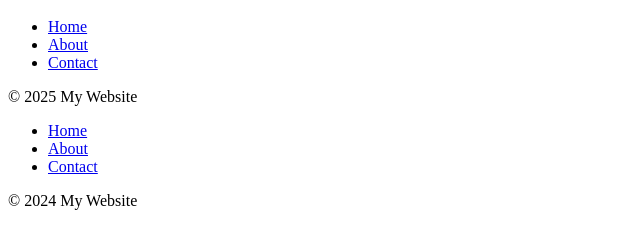
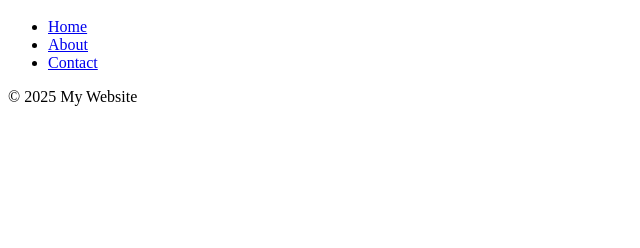
Before and after one commit to callmesophiii/website-project, a plain HTML site: page index.html in a window 1280 px wide. Shown: the part 48-296 px from the top of the page, without its empty margins (0-640 px from the left). Drawn offline with Linux system fonts and the light colour scheme.

Commit message:
format document

```diff
--- a/index.html
+++ b/index.html
@@ -1,11 +1,12 @@
 <html>
+
 <head>
   <title>Website</title>
 </head>
+
 <body>
   <h1>Welcome to Our Website</h1>
-  </body>
-</html>
+
 
   <nav>
     <ul>
@@ -17,14 +18,6 @@
   <footer>
     <p>&copy; 2025 My Website</p>
   </footer>
+</body>
 
-<nav>
-  <ul>
-    <li><a href="#">Home</a></li>
-    <li><a href="#">About</a></li>
-    <li><a href="#">Contact</a></li>
-  </ul>
-</nav>
-<footer>
-  <p>&copy; 2024 My Website</p>
-</footer>
+</html>
```
Lines whose indentation alone changed are shown as unchanged.
